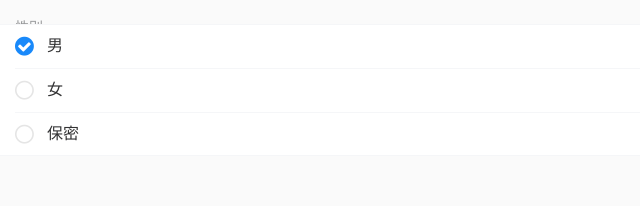
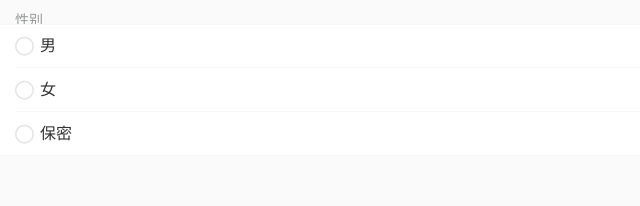
Before and after one commit to cnyet/vue-components, a Vue app: page /#/radio in a window 1280 px wide. Shown: the top 206 px of the page, without its empty margins (0-640 px from the left). Built offline with nearby package versions, Linux system fonts and the light colour scheme.

Commit message:
update radio

```diff
--- a/src/components/radio-group/index.js
+++ b/src/components/radio-group/index.js
@@ -2,21 +2,18 @@ export default {
   name: 'RadioGroup',
   props: {
     title: String,
-    name: String,
-    value: String
+    inline: Boolean
   },
   data () {
     return {
-      currentValue: null,
+
     };
   },
   watch: {
-    currentValue (value, oldVal) {
-      this.$parent.value = value;
-    }
+
   },
   created () {
-    this.currentValue = this.value;
+
   },
   methods: {
 
--- a/src/components/radio-group/index.scss
+++ b/src/components/radio-group/index.scss
@@ -1,7 +1,7 @@
 @import "../../assets/styles/variable.scss";
 .radio-group{
   &__title{
-    padding: 15px 15px 5px;
+    padding: 8px 15px;
     color: $lightTextColor;
     font-size: 14px;
     height: 24px;
@@ -11,6 +11,7 @@
     position: relative;
     background-color: $white;
     overflow: hidden;
+    padding: 0 15px;
     &:after{
       content: "";
       position: absolute;
@@ -26,4 +27,50 @@
       border-style: solid;
     }
   }
+  .radio-inline{
+    position: relative;
+    background-color: $white;
+    padding-left: 80px;
+    padding-right: 15px;
+    &:after{
+      content: "";
+      position: absolute;
+      pointer-events: none;
+      box-sizing: border-box;
+      top: -50%;
+      left: -50%;
+      right: -50%;
+      bottom: -50%;
+      transform: scale(0.5);
+      border-width: 1px 0 0;
+      border-color: $borderColor;
+      border-style: solid;
+    }
+    &:last-child{
+      &:after{
+        border-width: 1px 0;
+      }
+    }
+    &__title{
+      color: $lightTextColor;
+      padding: 10px 0;
+      font-size: 14px;
+      height: 24px;
+      line-height: 24px;
+      float: left;
+      width: 65px;
+      margin-left: -65px;
+    }
+    &__content{
+      display: flex;
+      position: relative;
+      background-color: $white;
+      overflow: hidden;
+      .radio-wrapper{
+        &:after{
+          content: none;
+        }
+      }
+    }
+  }
 }
--- a/src/components/radio-group/index.vue
+++ b/src/components/radio-group/index.vue
@@ -1,9 +1,19 @@
 <template>
   <div class="radio-group">
-    <div class="radio-group__title" v-if="title">{{title}}</div>
-    <div class="radio-group__content">
-      <slot></slot>
-    </div>
+    <template v-if="inline">
+      <div class="radio-inline">
+        <div class="radio-inline__title" v-if="title">{{title}}</div>
+        <div class="radio-inline__content">
+          <slot></slot>
+        </div>
+      </div>
+    </template>
+    <template v-else>
+      <div class="radio-group__title" v-if="title">{{title}}</div>
+      <div class="radio-group__content">
+        <slot></slot>
+      </div>
+    </template>
   </div>
 </template>
 <script src="./index.js"></script>
--- a/src/components/radio/index.js
+++ b/src/components/radio/index.js
@@ -1,7 +1,13 @@
 export default {
   name: 'VRadio',
+  model: {
+    prop: 'checked',
+    event: 'change'
+  },
   props: {
     value: String,
+    name: String,
+    checked: String || Boolean
   },
   data () {
     return {
@@ -9,9 +15,7 @@ export default {
     };
   },
   computed: {
-    radioName() {
-      return this.$parent.name;
-    }
+
   },
   created () {
 
--- a/src/components/radio/index.scss
+++ b/src/components/radio/index.scss
@@ -1,41 +1,38 @@
 @import "../../assets/styles/variable.scss";
 
 .radio-wrapper{
-  padding: 10px 15px;
+  padding: 10px 15px 10px 25px;
   position: relative;
   background-color: $white;
   color: $defaultTextColor;
   font-size: 14px;
   overflow: hidden;
-  &+ .radio-wrapper{
+  line-height: 24px;
+  font-size: 22px;
+  &:not(:last-child){
     &:after{
       content: '';
       position: absolute;
-      top: 0;
-      left: 15px;
+      bottom: 0;
+      left: 0;
       right: 0;
       transform: scaleY(0.5);
-      border-width: 1px 0 0 0;
+      border-width: 0 0 1px 0;
       border-color: $borderColor;
       border-style: solid;
     }
   }
-  &__content{
-    position: relative;
-    line-height: 24px;
-    font-size: 22px;
-    padding-left: 32px;
   .radio-item{
     width: 1em;
     height: 1em;
     position: absolute;
-      top: 0;
+    top: 10px;
     left: 0;
     opacity: 0;
   }
   .radio-label{
     display: inline-block;
-      min-width: 50px;
+    min-width: 30px;
     vertical-align: top;
     font-size: 16px;
     color: $defaultTextColor;
@@ -43,7 +40,7 @@
   .fa{
     float: left;
     line-height: 24px;
-      margin-left: -32px;
+    margin-left: -25px;
   }
   .fa-circle-thin{
     color: $grey;
@@ -51,5 +48,23 @@
   .fa-check-circle{
     color: $blueTextColor;
   }
+  &__inline{
+    padding-left: 100px;
+    .radio-inline__title{
+      width: 100px;
+      overflow: hidden;
+      margin-left: -100px;
+      float: left;
+      line-height: 24px;
+      padding: 10px 0;
+    }
+    .radio-inline__body{
+      display: flex;
+    }
+    .radio-wrapper__content{
+      &:after{
+        content: none;
       }
     }
+  }
+}
--- a/src/components/radio/index.vue
+++ b/src/components/radio/index.vue
@@ -1,17 +1,15 @@
 <template>
   <div class="radio-wrapper">
-    <div class="radio-wrapper__content">
-      <input class="radio-item"
-        :id="radioName+value"
-        type="radio"
-        :name="radioName"
-        :value="value"
-        v-model="$parent.currentValue">
-      <i :class="['fa', $parent.currentValue == value ? 'fa-check-circle' : 'fa-circle-thin']" aria-hidden="true"></i>
-      <label class="radio-label" :for="radioName+value">
-        <slot></slot>
-      </label>
-    </div>
+    <input class="radio-item"
+      :id="name+index"
+      type="radio"
+      :name="name"
+      :checked="value == checked"
+      @change="$emit('change', value)">
+    <i :class="['fa', value == checked ? 'fa-check-circle' : 'fa-circle-thin']" aria-hidden="true"></i>
+    <label class="radio-label" :for="name+index">
+      <slot></slot>
+    </label>
   </div>
 </template>
 <script src="./index.js"></script>
--- a/src/views/DemosRadio.vue
+++ b/src/views/DemosRadio.vue
@@ -1,12 +1,15 @@
 <template>
   <div class="radio-container">
     <radio-group
-      title="性别"
-      name="sex"
-      v-model="value">
-      <v-radio value="1">男</v-radio>
-      <v-radio value="2">女</v-radio>
-      <v-radio value="0">保密</v-radio>
+      title="性别">
+      <v-radio
+        v-for="(item, index) in radioGroup"
+        :key="index"
+        :value="item.value"
+        name="sex"
+        v-model="radioVal">
+        {{item.label}}
+      </v-radio>
     </radio-group>
   </div>
 </template>
@@ -22,7 +25,17 @@ export default {
   },
   data () {
     return {
-      value: '1'
+      radioVal: null,
+      radioGroup: [{
+        label: '男',
+        value: '1'
+      }, {
+        label: '女',
+        value: '2'
+      }, {
+        label: '保密',
+        value: '0'
+      }]
     };
   },
   created () {
--- a/test.html
+++ /dev/null
@@ -1 +0,0 @@
-<html></html>
```
Lines whose indentation alone changed are shown as unchanged.
